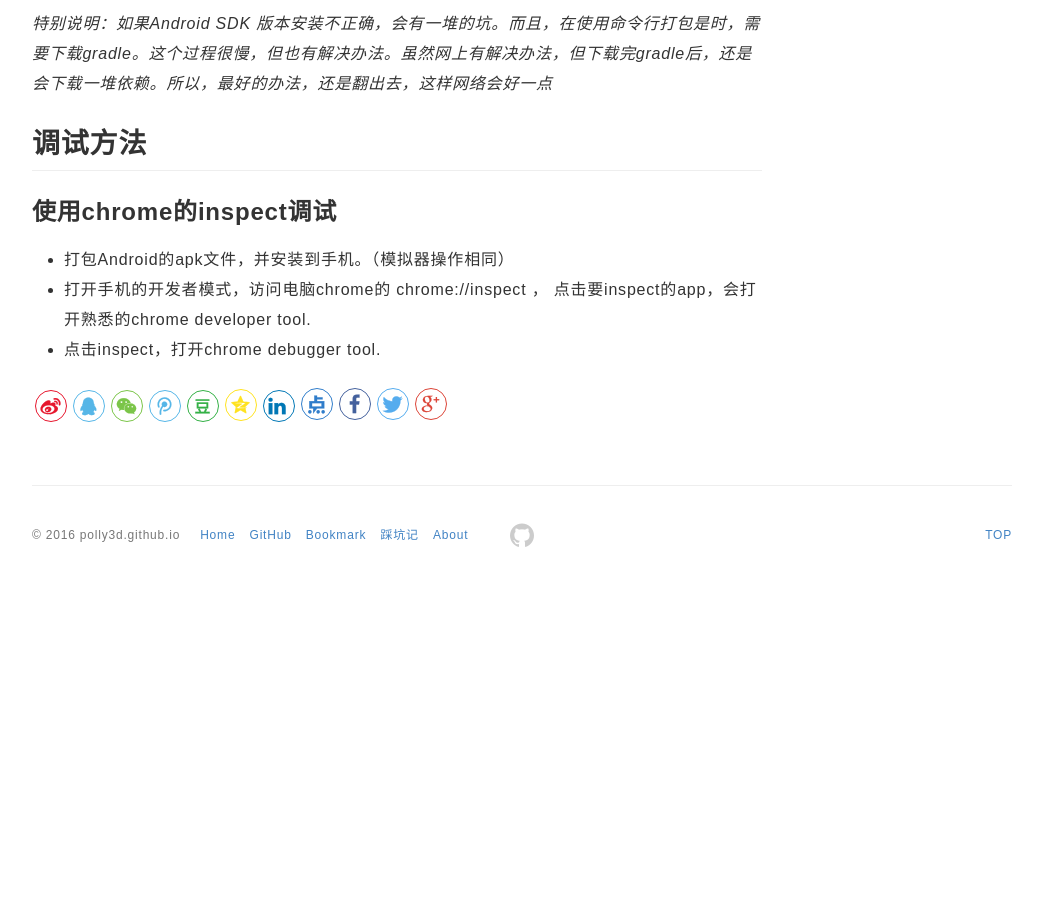
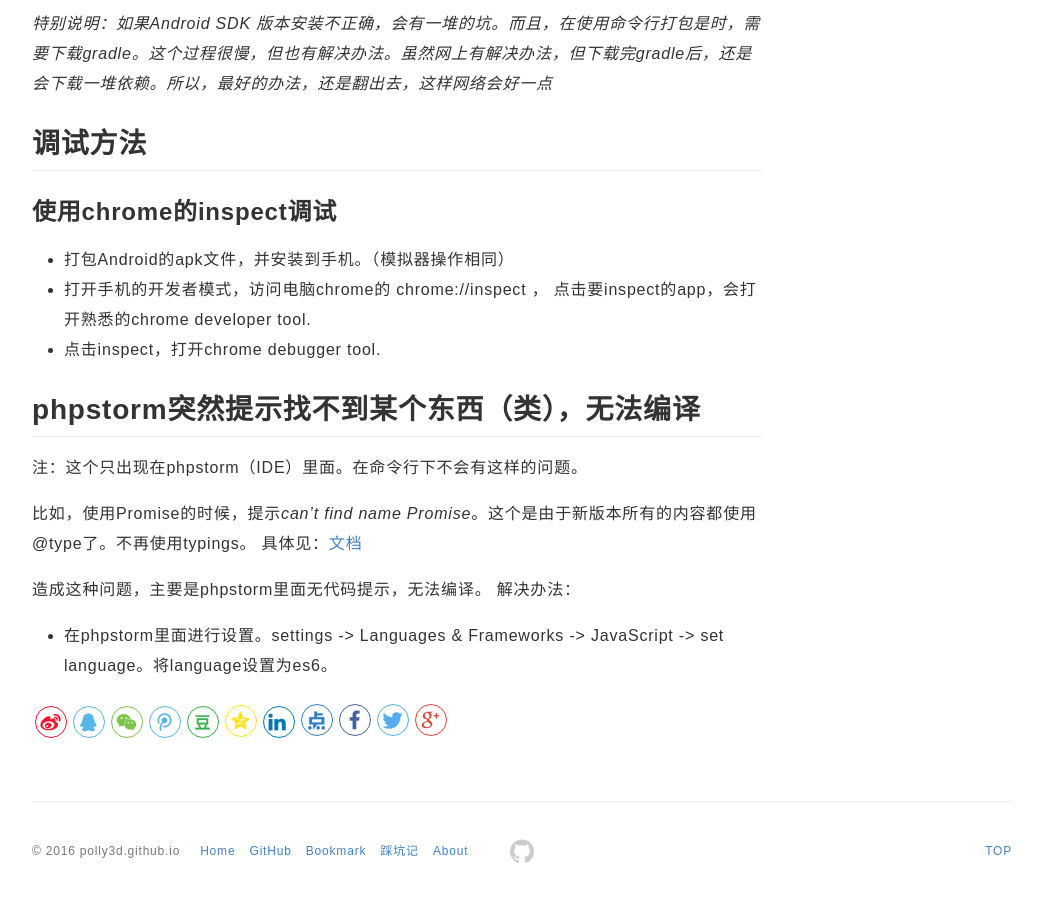
Before and after one commit to polly3d/polly3d.github.io, a Jekyll site: the page built from _posts/2016-10-28-ionic_learn.md, in a window 1280 px wide and 900 px high, scrolled down 2433 px. Shown: the whole window, without its empty margins (118-1161 px from the left). Built offline with Jekyll 4.4.1, drawn with Linux system fonts in a browser that asks for light colours; comment, search, counter and statistics services are not loaded; before the commit the page ends 3017 px from its top, so only the background shows below that.

Commit message:
add phpstorm cant find name promise

```diff
--- a/_posts/2016-10-28-ionic_learn.md
+++ b/_posts/2016-10-28-ionic_learn.md
@@ -97,3 +97,14 @@ login(): void {
 * 打包Android的apk文件，并安装到手机。（模拟器操作相同）
 * 打开手机的开发者模式，访问电脑chrome的 chrome://inspect ， 点击要inspect的app，会打开熟悉的chrome developer tool.
 * 点击inspect，打开chrome debugger tool.
+
+## phpstorm突然提示找不到某个东西（类），无法编译
+
+注：这个只出现在phpstorm（IDE）里面。在命令行下不会有这样的问题。
+
+比如，使用Promise的时候，提示*can't find name Promise*。这个是由于新版本所有的内容都使用@type了。不再使用typings。
+具体见：[文档](https://github.com/driftyco/ionic/blob/master/CHANGELOG.md#typings)
+
+造成这种问题，主要是phpstorm里面无代码提示，无法编译。
+解决办法：
+* 在phpstorm里面进行设置。settings -> Languages & Frameworks -> JavaScript -> set language。将language设置为es6。
```
